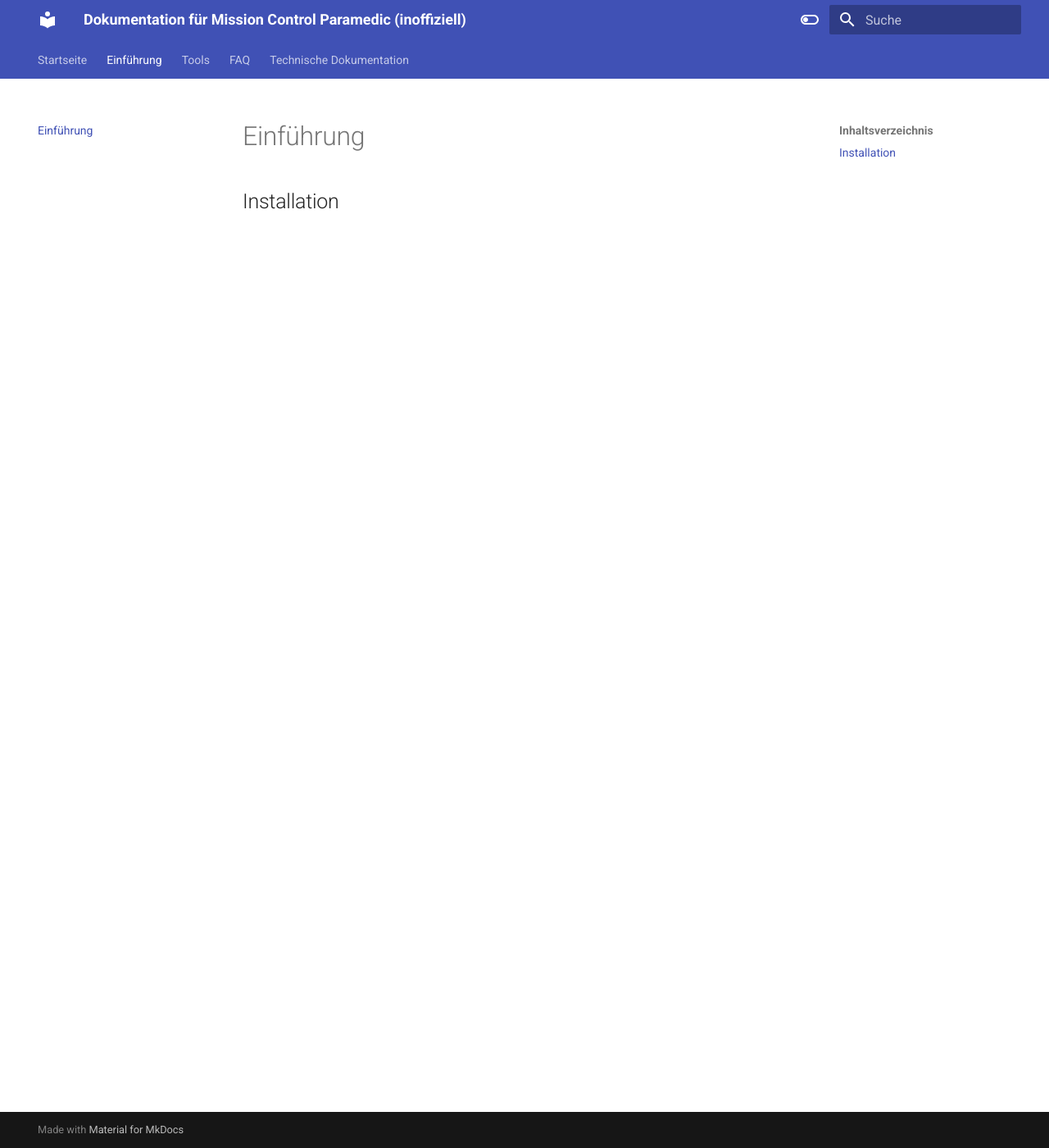
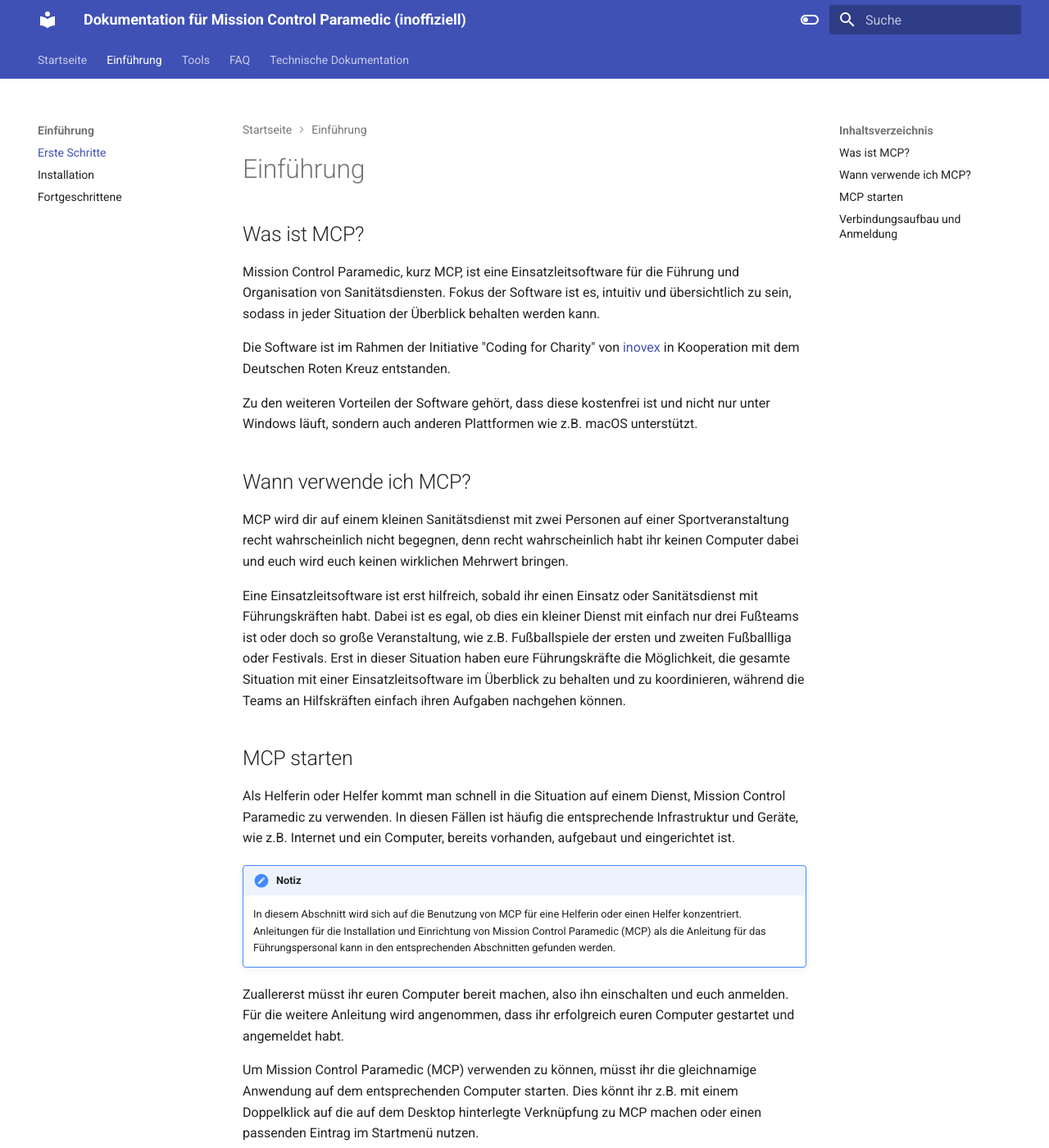
Before and after one commit to AlexanderKaschta/mcp_docs, an MkDocs documentation site: the page built from docs/getting_started.md, in a window 1280 px wide and 1400 px high. Shown: the whole window at 82% size. Built offline with MkDocs 1.6.1 and Material for MkDocs 9.7.7, drawn with Linux system fonts in a browser that asks for light colours; some of the changed text lies outside the part shown.

Commit message:
ADD: Getting started contents

```diff
--- a/docs/getting_started.md
+++ b/docs/getting_started.md
@@ -1,3 +1,46 @@
 # Einführung
 
-## Installation
+## Was ist MCP?
+
+Mission Control Paramedic, kurz MCP, ist eine Einsatzleitsoftware für die Führung und Organisation von Sanitätsdiensten.
+Fokus der Software ist es, intuitiv und übersichtlich zu sein, sodass in jeder Situation der Überblick behalten werden
+kann.
+
+Die Software ist im Rahmen der Initiative "Coding for Charity" von [inovex](https://www.inovex.de/) in Kooperation mit
+dem Deutschen Roten Kreuz entstanden.
+
+Zu den weiteren Vorteilen der Software gehört, dass diese kostenfrei ist und nicht nur unter Windows läuft, sondern auch
+anderen Plattformen wie z.B. macOS unterstützt.
+
+## Wann verwende ich MCP?
+
+MCP wird dir auf einem kleinen Sanitätsdienst mit zwei Personen auf einer Sportveranstaltung recht wahrscheinlich nicht
+begegnen, denn recht wahrscheinlich habt ihr keinen Computer dabei und euch wird euch keinen wirklichen Mehrwert
+bringen.
+
+Eine Einsatzleitsoftware ist erst hilfreich, sobald ihr einen Einsatz oder Sanitätsdienst mit Führungskräften habt.
+Dabei ist es egal, ob dies ein kleiner Dienst mit einfach nur drei Fußteams ist oder doch so große Veranstaltung, wie
+z.B. Fußballspiele der ersten und zweiten Fußballliga oder Festivals. Erst in dieser Situation haben eure Führungskräfte
+die Möglichkeit, die gesamte Situation mit einer Einsatzleitsoftware im Überblick zu behalten und zu koordinieren,
+während die Teams an Hilfskräften einfach ihren Aufgaben nachgehen können.
+
+## MCP starten
+
+Als Helferin oder Helfer kommt man schnell in die Situation auf einem Dienst, Mission Control Paramedic zu verwenden. In
+diesen Fällen ist häufig die entsprechende Infrastruktur und Geräte, wie z.B. Internet und ein Computer, bereits
+vorhanden, aufgebaut und eingerichtet ist.
+
+!!! note "Notiz"
+
+    In diesem Abschnitt wird sich auf die Benutzung von MCP für eine Helferin oder einen Helfer konzentriert.
+    Anleitungen für die Installation und Einrichtung von Mission Control Paramedic (MCP) als die Anleitung für das
+    Führungspersonal kann in den entsprechenden Abschnitten gefunden werden.
+
+Zuallererst müsst ihr euren Computer bereit machen, also ihn einschalten und euch anmelden. Für die weitere Anleitung
+wird angenommen, dass ihr erfolgreich euren Computer gestartet und angemeldet habt.
+
+Um Mission Control Paramedic (MCP) verwenden zu können, müsst ihr die gleichnamige Anwendung auf dem entsprechenden
+Computer starten. Dies könnt ihr z.B. mit einem Doppelklick auf die auf dem Desktop hinterlegte Verknüpfung zu MCP
+machen oder einen passenden Eintrag im Startmenü nutzen.
+
+## Verbindungsaufbau und Anmeldung
--- a/mkdocs.yml
+++ b/mkdocs.yml
@@ -42,7 +42,10 @@
 
 nav:
   - Startseite: index.md
-  - Einführung: getting_started.md
+  - Einführung:
+      - Erste Schritte: getting_started.md
+      - Installation: installation.md
+      - Fortgeschrittene: advanced.md
   - Tools: tools.md
   - FAQ: faq.md
   - Technische Dokumentation: file_formats.md
```
Also changed, not shown: docs/advanced.md (added, +1 -0 lines), docs/installation.md (added, +1 -0 lines).
